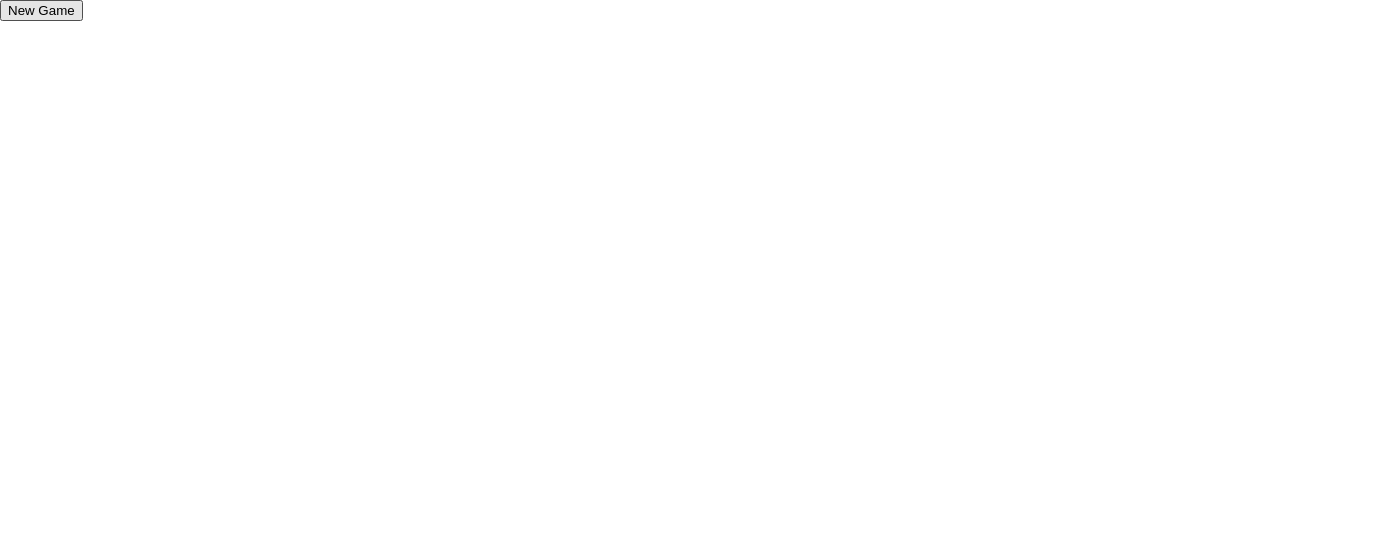
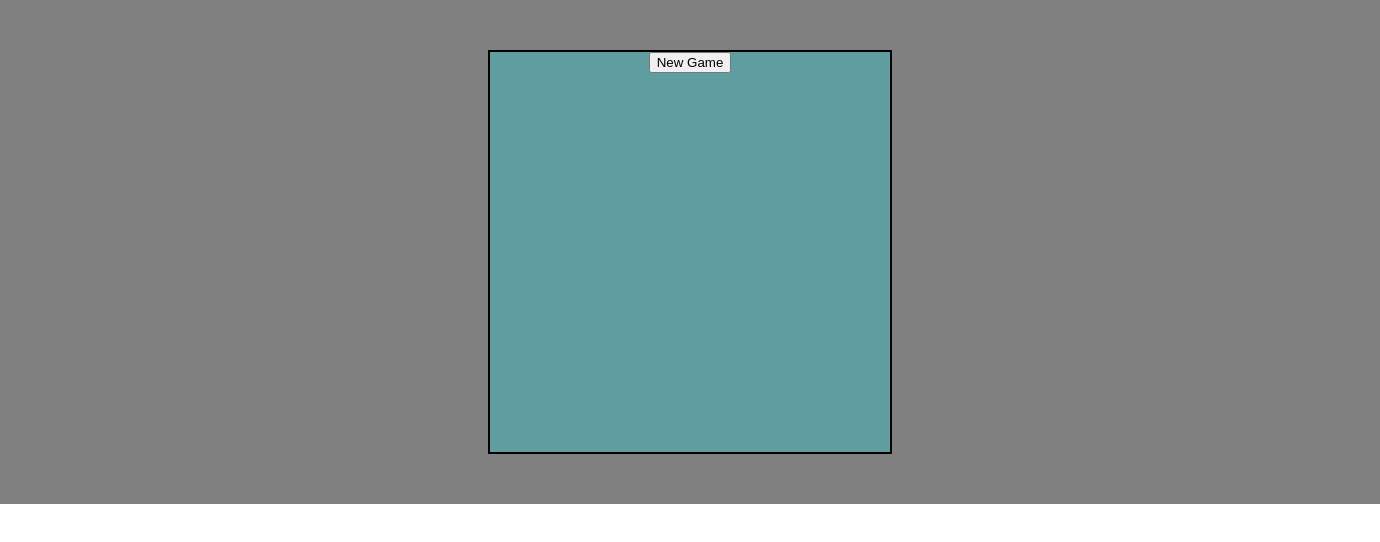
Before and after one commit to thinkful-c11/Thomas-Paton-React-App, a React (Create React App) app: page / in a window 1280 px wide. Shown: the top 542 px of the page, 1380 px wide, since content can reach past the window. Built offline with nearby package versions, Linux system fonts and the light colour scheme.

Commit message:
added css

```diff
--- a/src/components/App.css
+++ b/src/components/App.css
@@ -1,3 +1,24 @@
+.body {
+  position: relative;
+  width: 100%;
+  background-color: gray;
+  text-align: center;
+  display: block;
+  padding: 50px;
+}
+
+.app {
+  position: relative;
+  display: block;
+  width: 400px;
+  height: 400px;
+  background-color: cadetblue;
+  margin: auto;
+  border: 2px solid black;
+}
+
 .app button {
   display: block;
+  text-align: center;
+  margin: auto;
 }
--- a/src/components/App.js
+++ b/src/components/App.js
@@ -55,6 +55,7 @@ export default class App extends React.Component {
     };
     const gamePosition = stateGuess.length;
     return (
+      <body className='body'>
         <div className='app'>
           <Output value={this.state.cardsArray.slice(0, gamePosition+1)} />
           <ButtonControls
@@ -66,6 +67,7 @@ export default class App extends React.Component {
           />
           <Output value={[gameResult()]} />
         </div>
+      </body>
     );
   }
 }
```
Lines whose indentation alone changed are shown as unchanged.
